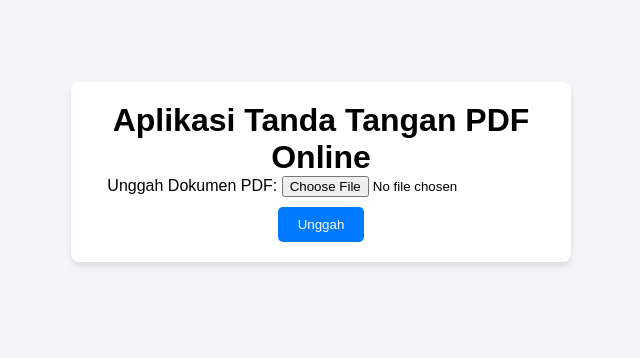
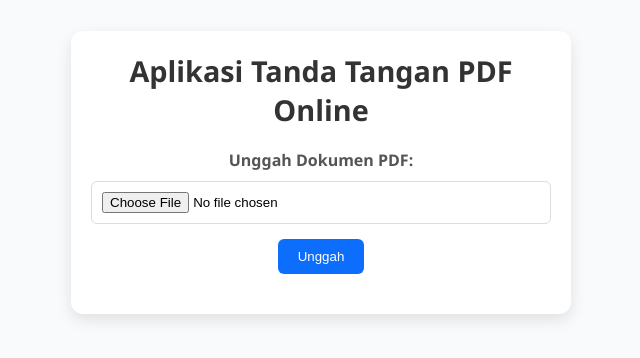
Before and after one commit to Erwn12/tes-ttd, a plain HTML site: page index.html in a window 1280 px wide. Shown: the part 228-586 px from the top of the page, without its empty margins (319-959 px from the left). Drawn offline with Linux system fonts and the light colour scheme.

Commit message:
Update style.css

```diff
--- a/style.css
+++ b/style.css
@@ -6,8 +6,8 @@
 }
 
 body {
-    font-family: Arial, sans-serif;
-    background-color: #f4f4f9;
+    font-family: 'Segoe UI', Tahoma, Geneva, Verdana, sans-serif;
+    background-color: #f9fafb;
     display: flex;
     justify-content: center;
     align-items: center;
@@ -18,38 +18,90 @@ body {
     text-align: center;
     background: white;
     padding: 20px;
-    border-radius: 8px;
-    box-shadow: 0 4px 6px rgba(0, 0, 0, 0.1);
+    border-radius: 12px;
+    box-shadow: 0 6px 15px rgba(0, 0, 0, 0.1);
     max-width: 500px;
     width: 100%;
     margin: 0 auto;
+    transition: transform 0.3s ease;
+}
+
+h1 {
+    color: #333;
+    font-size: 1.8rem;
+    margin-bottom: 20px;
+}
+
+form {
+    margin-bottom: 20px;
+}
+
+label {
+    display: block;
+    margin-bottom: 10px;
+    font-weight: bold;
+    color: #555;
+}
+
+input[type="file"] {
+    margin-bottom: 15px;
+    padding: 10px;
+    border: 1px solid #ddd;
+    border-radius: 6px;
+    width: 100%;
+    box-sizing: border-box;
+}
+
+button {
+    padding: 10px 20px;
+    background-color: #0d6efd;
+    color: white;
+    border: none;
+    border-radius: 6px;
+    cursor: pointer;
+    transition: background-color 0.3s ease;
+}
+
+button:hover {
+    background-color: #0b5ed7;
 }
 
 canvas {
-    border: 1px solid #ccc;
-    margin-top: 10px;
+    border: 2px dashed #ccc;
+    margin-top: 15px;
     cursor: crosshair;
+    transition: border-color 0.3s ease;
 }
 
-button {
-    margin-top: 10px;
-    padding: 10px 20px;
-    background-color: #007bff;
-    color: white;
-    border: none;
-    border-radius: 5px;
-    cursor: pointer;
+canvas:hover {
+    border-color: #0d6efd;
 }
 
-button:hover {
-    background-color: #0056b3;
+#signatureArea,
+#downloadArea {
+    margin-top: 20px;
+    display: none;
+}
+
+#downloadLink {
+    display: inline-block;
+    margin-top: 15px;
+    padding: 10px 20px;
+    background-color: #198754;
+    color: white;
+    text-decoration: none;
+    border-radius: 6px;
+    transition: background-color 0.3s ease;
+}
+
+#downloadLink:hover {
+    background-color: #157347;
 }
 
 /* Responsive Design */
 @media (max-width: 600px) {
-    canvas {
-        width: 100%;
-        height: auto;
+    h1 {
+        font-size: 1.5rem;
     }
 
     button {
```
